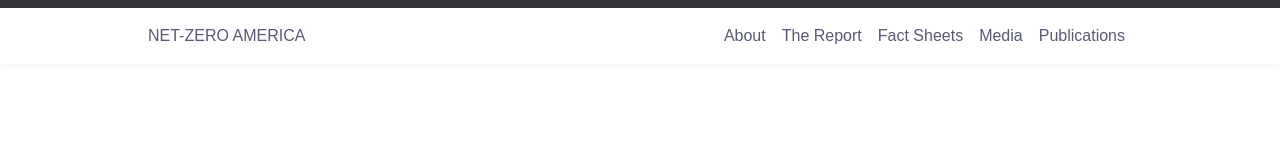
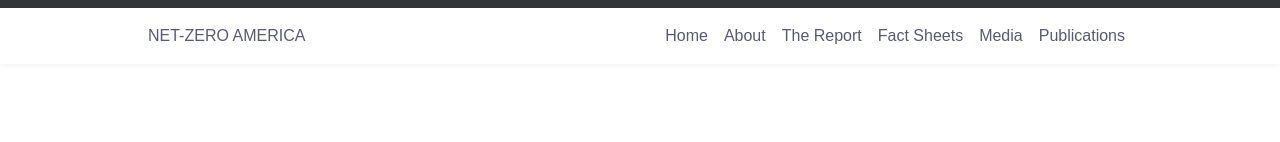
Before and after one commit to Hyperobjekt/nzap-site, a React app: page /the-report in a window 1280 px wide. Shown: the top 142 px of the page. Built offline with nearby package versions, Linux system fonts and the light colour scheme; a web font is replaced by a local one; what redux-immutable-state-invariant would draw is missing.

Commit message:
Add Home to menu

```diff
--- a/src/components/_global/Header.js
+++ b/src/components/_global/Header.js
@@ -46,6 +46,7 @@ const Header = () => {
                       </div>
                     </div>
                     <ul className="draw pt-5">
+                      <li className="pt-3"><NavLink onClick={closeDraw} className="pr-2 pl-2" to="/" activeStyle={activeStyle} exact>Home</NavLink></li>
                       <li className="pt-3"><NavLink onClick={closeDraw} className="pr-2 pl-2" to="/about" activeStyle={activeStyle} exact>About</NavLink></li>
                       <li className="pt-3"><NavLink onClick={closeDraw} className="pr-2 pl-2" to="/the-report" activeStyle={activeStyle} exact>The Report</NavLink></li>
                       <li className="pt-3"><NavLink onClick={closeDraw} className="pr-2 pl-2" to="/fact-sheet" activeStyle={activeStyle} exact>Fact Sheets</NavLink></li>
@@ -58,6 +59,7 @@ const Header = () => {
 
               <div className="d-none d-md-block col-md-9 col-lg-8 text-right">
                 <nav aria-label="header-navigation" className="nzap-navigation" role="navigation">
+                  <NavLink className="pr-2 pl-2" to="/" activeStyle={activeStyle} exact>Home</NavLink>
                   <NavLink className="pr-2 pl-2" to="/about" activeStyle={activeStyle} exact>About</NavLink>
                   <NavLink className="pr-2 pl-2" to="/the-report" activeStyle={activeStyle} exact>The Report</NavLink>
                   <NavLink className="pr-2 pl-2" to="/fact-sheet" activeStyle={activeStyle} exact>Fact Sheets</NavLink>
```
